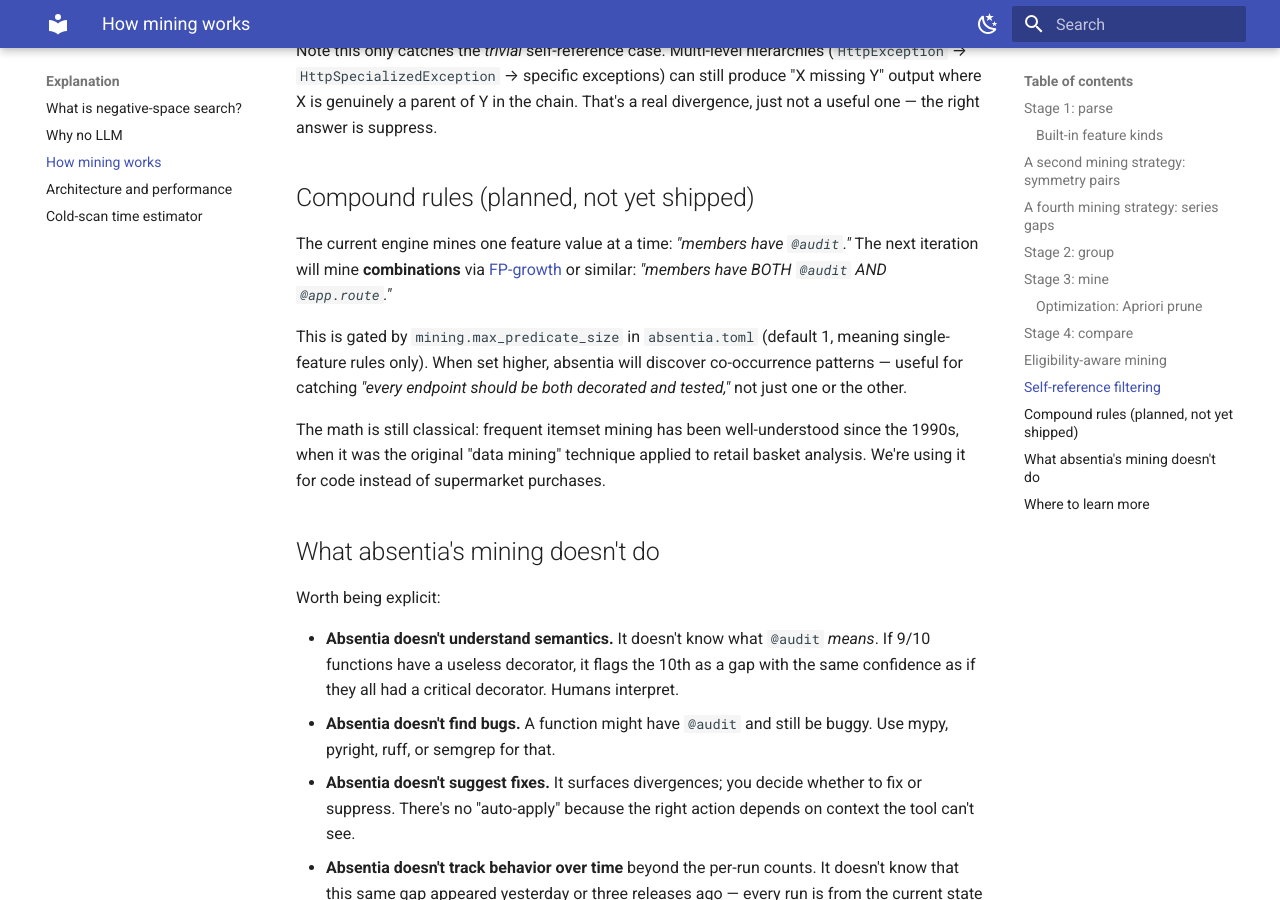
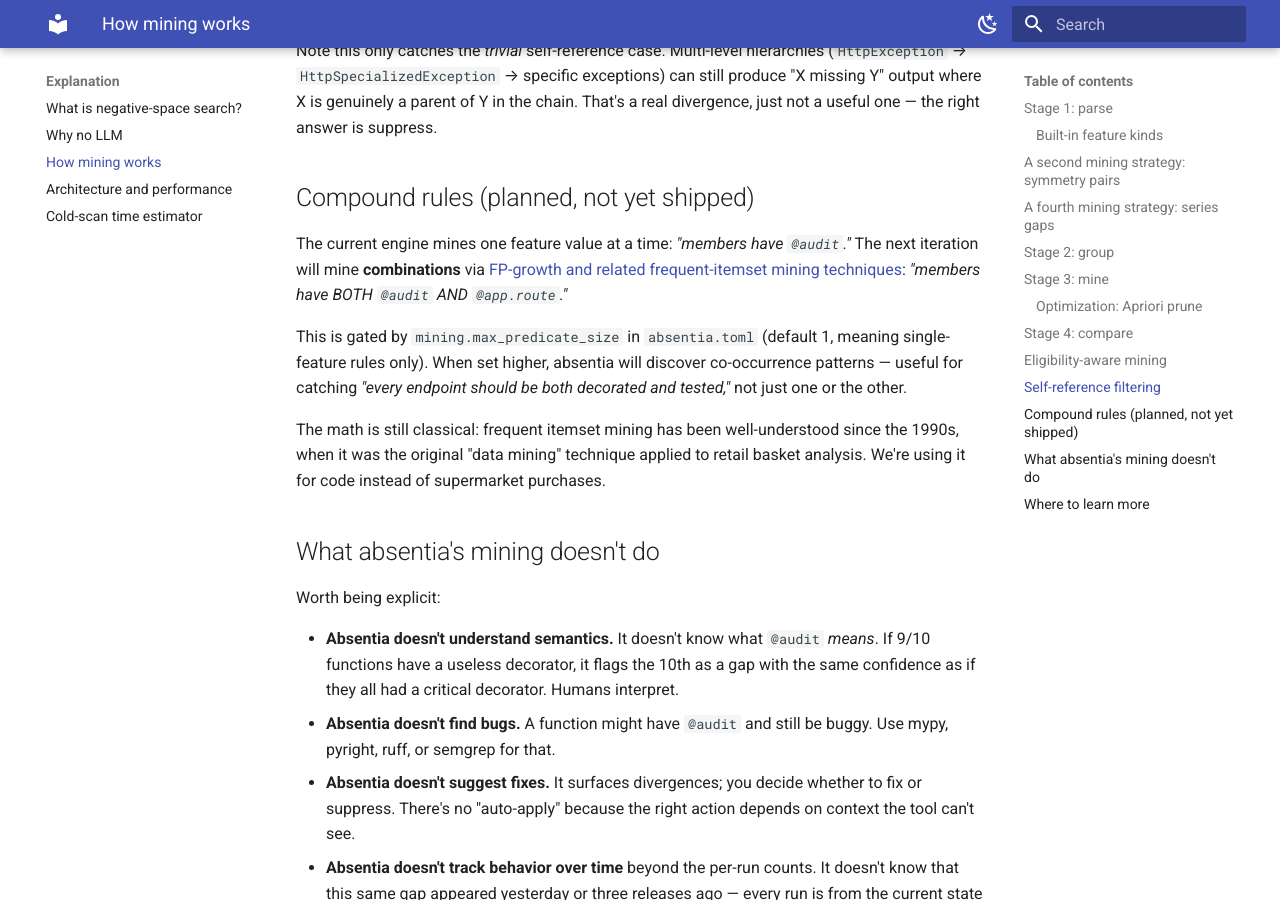
Before and after one commit to skbays03/absentia, an MkDocs documentation site: the page built from docs/explanation/how-mining-works.md, in a window 1280 px wide and 900 px high, scrolled down 7322 px. Built offline with MkDocs 1.6.1 and Material for MkDocs 9.7.7, drawn with Linux system fonts in a browser that asks for light colours.

Commit message:
docs(how-mining-works): fix FP-growth Wikipedia link
The Wikipedia article at /wiki/FP-growth_algorithm was deleted
or merged. Live curl returns 404 + Wikipedia API confirms the
page is missing. Updated to the canonical surviving article
"Association rule learning" which covers FP-growth alongside
Apriori and related frequent-itemset mining techniques.

Closes F-J-07.

Authored-by: Shawn Bays <shawnbays2003@gmail.com>
Co-Authored-By: Claude Opus 4.7 (1M context) <noreply@anthropic.com>

```diff
--- a/docs/explanation/how-mining-works.md
+++ b/docs/explanation/how-mining-works.md
@@ -354,8 +354,8 @@ just not a useful one — the right answer is suppress.
 
 The current engine mines one feature value at a time:
 *"members have `@audit`."* The next iteration will mine
-**combinations** via [FP-growth](https://en.wikipedia.org/wiki/FP-growth_algorithm)
-or similar:
+**combinations** via [FP-growth and related frequent-itemset mining
+techniques](https://en.wikipedia.org/wiki/Association_rule_learning):
 *"members have BOTH `@audit` AND `@app.route`."*
 
 This is gated by `mining.max_predicate_size` in `absentia.toml`
```
